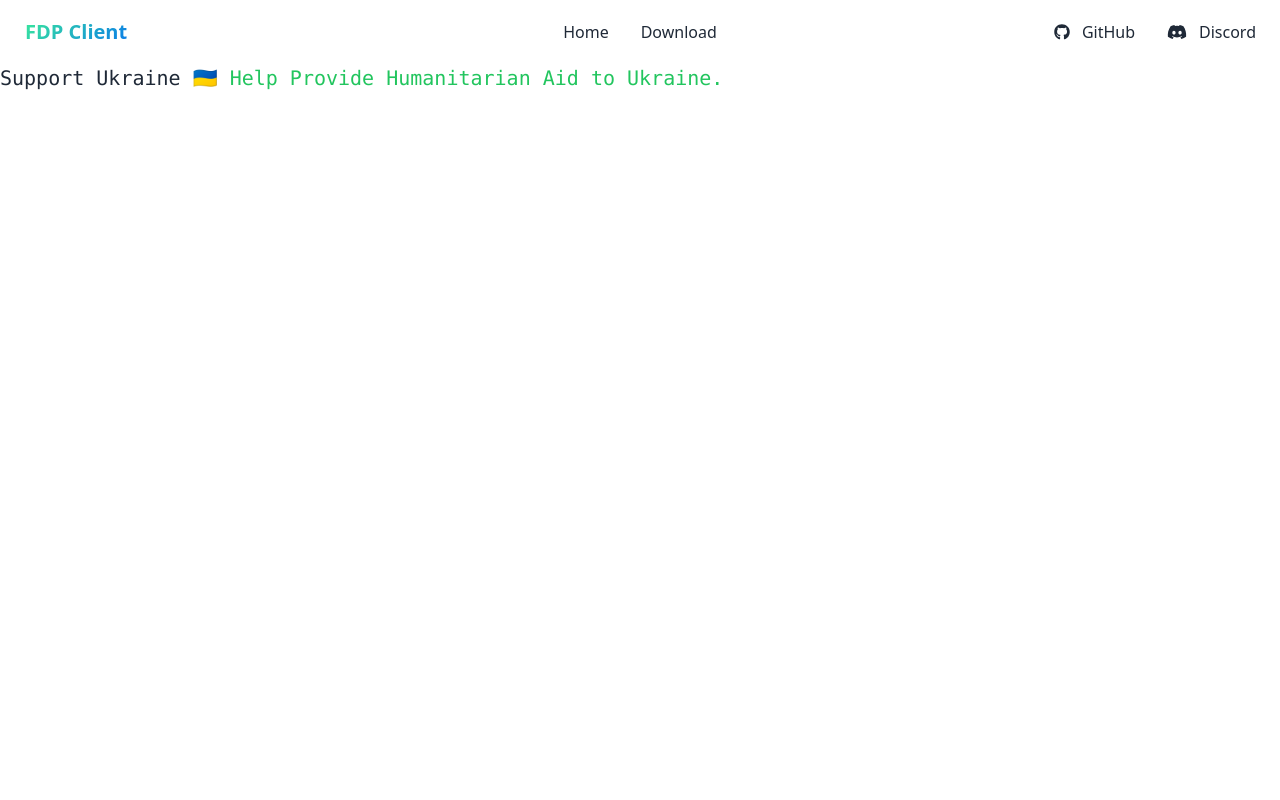
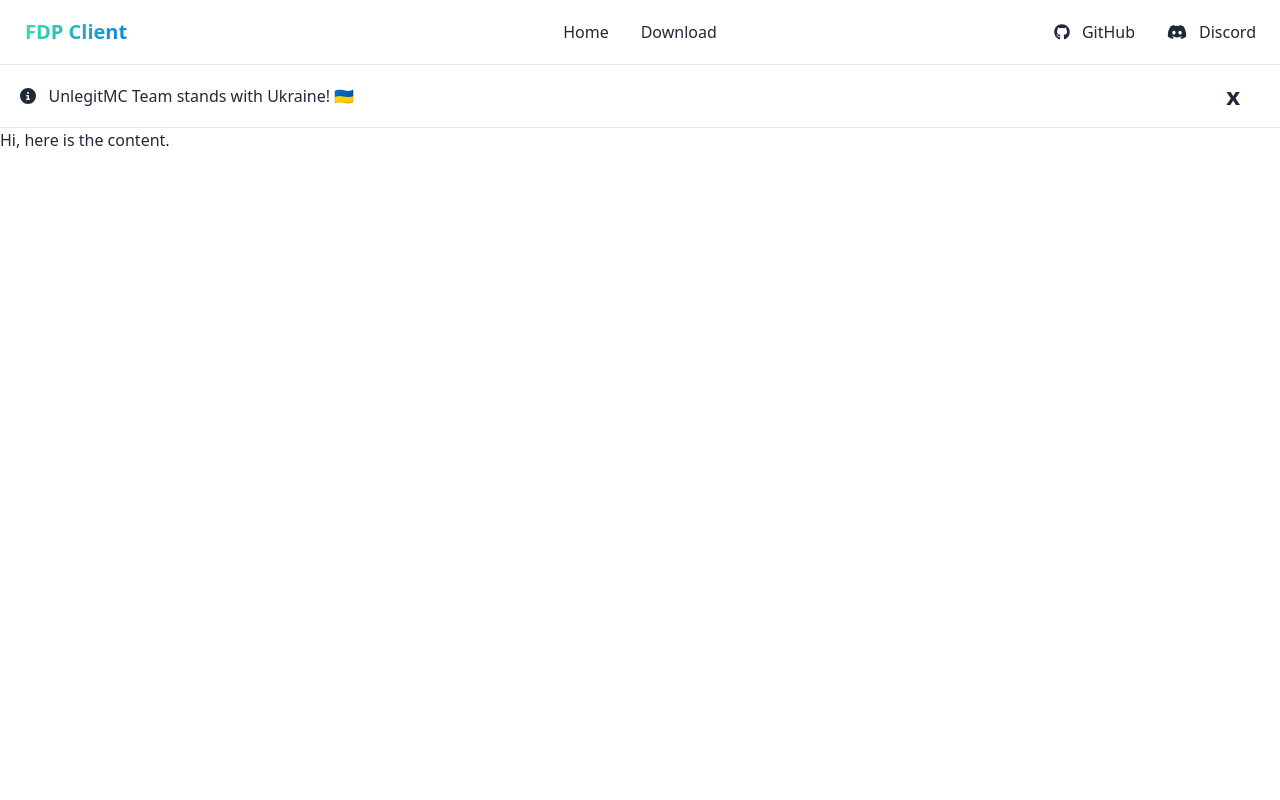
Before and after one commit to UnlegitMC/FDPWebsite, a Next.js app: page / in a window 1280 px wide. Shown: the top 800 px of the page. Built offline with nearby package versions, Linux system fonts and the light colour scheme.

Commit message:
header and footer & better

```diff
--- a/components/navbar.js
+++ b/components/navbar.js
@@ -1,19 +1,21 @@
 import { FontAwesomeIcon } from '@fortawesome/react-fontawesome'
 import { faGithub } from '@fortawesome/free-brands-svg-icons'
 import { faDiscord } from '@fortawesome/free-brands-svg-icons'
+import { faCircleInfo } from '@fortawesome/free-solid-svg-icons'
 import globals from '../components/globals'
+import Link from 'next/link'
 
 export default function Navbar() {
     return (
         <div>
-            <div className="navbar fixed bg-base-100">
+            <div className="navbar fixed bg-base-100 border-b">
                 <div className="navbar-start">
                     <a className="btn no-animation btn-ghost normal-case text-xl text-gradient">FDP Client</a>
                 </div>
                 <div className="navbar-center lg:flex">
                     <ul className="menu menu-horizontal p-0">
-                        <li><a href='/'>Home</a></li>
-                        <li><a href='/download'>Download</a></li>
+                        <li><Link href='/'><a>Home</a></Link></li>
+                        <li><Link href='/download'><a>Download</a></Link></li>
                     </ul>
                 </div>
                 <div className="navbar-end">
@@ -26,6 +28,21 @@ export default function Navbar() {
             <div className="navbar bg-base-100">
                 {/* placeholder */}
             </div>
+            <p className="navbar mx-auto menu-horizonal space-x-3 border-b">
+                &nbsp;&nbsp;&nbsp;<FontAwesomeIcon icon={faCircleInfo} />
+                <span>UnlegitMC Team stands with Ukraine! 🇺🇦</span>
+                <button className='font-semibold absolute right-10 text-2xl' onClick={closeUkAlert}>
+                    <span>x</span>
+                </button>
+            </p>
         </div>
     )
 }
+
+function closeUkAlert(event) {
+    let element = event.target;
+    while (element.nodeName !== "BUTTON") {
+        element = element.parentNode;
+    }
+    element.parentNode.parentNode.removeChild(element.parentNode);
+}
--- a/pages/index.js
+++ b/pages/index.js
@@ -3,13 +3,11 @@ import Head from 'next/head'
 export default function MainPage() {
   return (
     <div>
-       <Head>
+      <Head>
         <title>Home - FDPClient</title>
         <meta name="viewport" content="initial-scale=1.0, width=device-width" />
       </Head>
-      <p className="font-mono font-medium text-xl">
-        Support Ukraine 🇺🇦 <a className="text-green-500 dark:text-green-300" href="https://opensource.fb.com/support-ukraine">Help Provide Humanitarian Aid to Ukraine.</a>
-      </p>
+      Hi, here is the content.
       <br />
       <br />
       <br />
```
